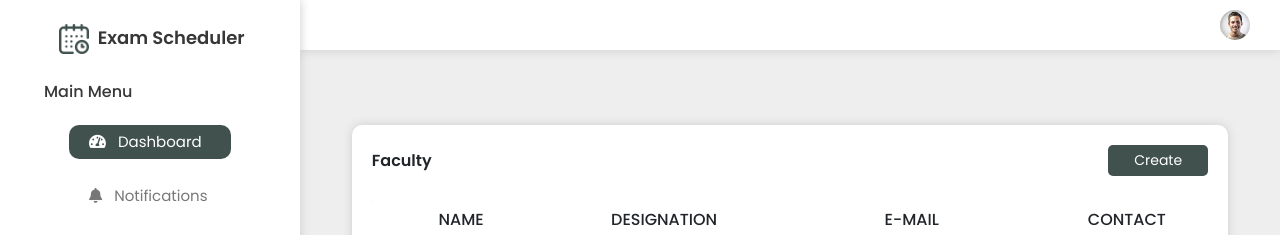
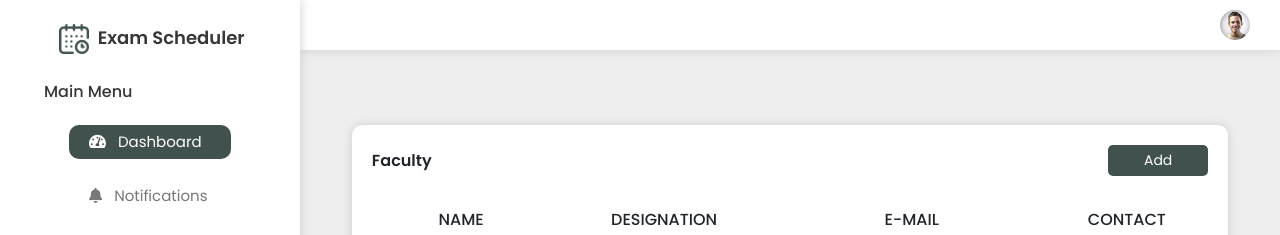
Before and after one commit to anovius/Exam-Scheduler, a React (Create React App) app in the folder client/: page /admin/faculty in a window 1280 px wide. Shown: the top 235 px of the page. Built offline with nearby package versions, Linux system fonts and the light colour scheme; some icons are missing.

Commit message:
add button

```diff
--- a/client/src/screens/admin/components/Classes.js
+++ b/client/src/screens/admin/components/Classes.js
@@ -7,7 +7,7 @@ function Classes() {
                         Classes
                     </div>
                     <div>
-                        <button className="custom-btn background-green">Create</button>
+                        <button className="custom-btn background-green">Add</button>
                     </div>
                 </div>
                 <div className="table-responsive mt-4">
--- a/client/src/screens/admin/components/Faculty.js
+++ b/client/src/screens/admin/components/Faculty.js
@@ -7,7 +7,7 @@ function Faculty() {
                         Faculty
                     </div>
                     <div>
-                        <button className="custom-btn background-green">Create</button>
+                        <button className="custom-btn background-green">Add</button>
                     </div>
                 </div>
                 <div className="table-responsive mt-4">
--- a/client/src/screens/admin/components/Students.js
+++ b/client/src/screens/admin/components/Students.js
@@ -7,7 +7,7 @@ function Students() {
                         Students
                     </div>
                     <div>
-                        <button className="custom-btn background-green">Create</button>
+                        <button className="custom-btn background-green">Add</button>
                     </div>
                 </div>
                 <div className="table-responsive mt-4">
--- a/client/src/screens/admin/components/Teachers.js
+++ b/client/src/screens/admin/components/Teachers.js
@@ -8,7 +8,7 @@ function Teachers() {
                         Teachers
                     </div>
                     <div>
-                        <button className="custom-btn background-green">Create</button>
+                        <button className="custom-btn background-green">Add</button>
                     </div>
                 </div>
                 <div className="table-responsive mt-4">
```
